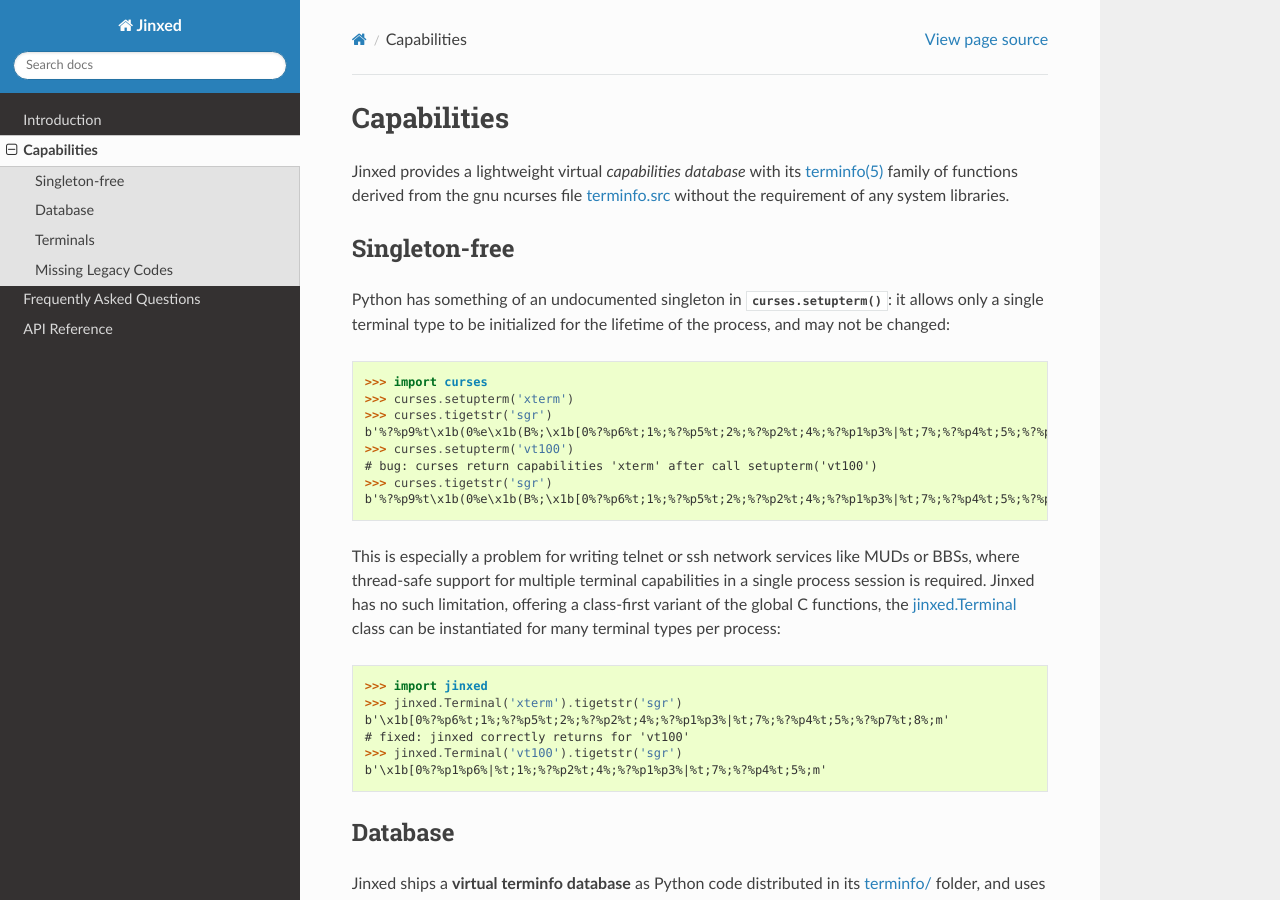
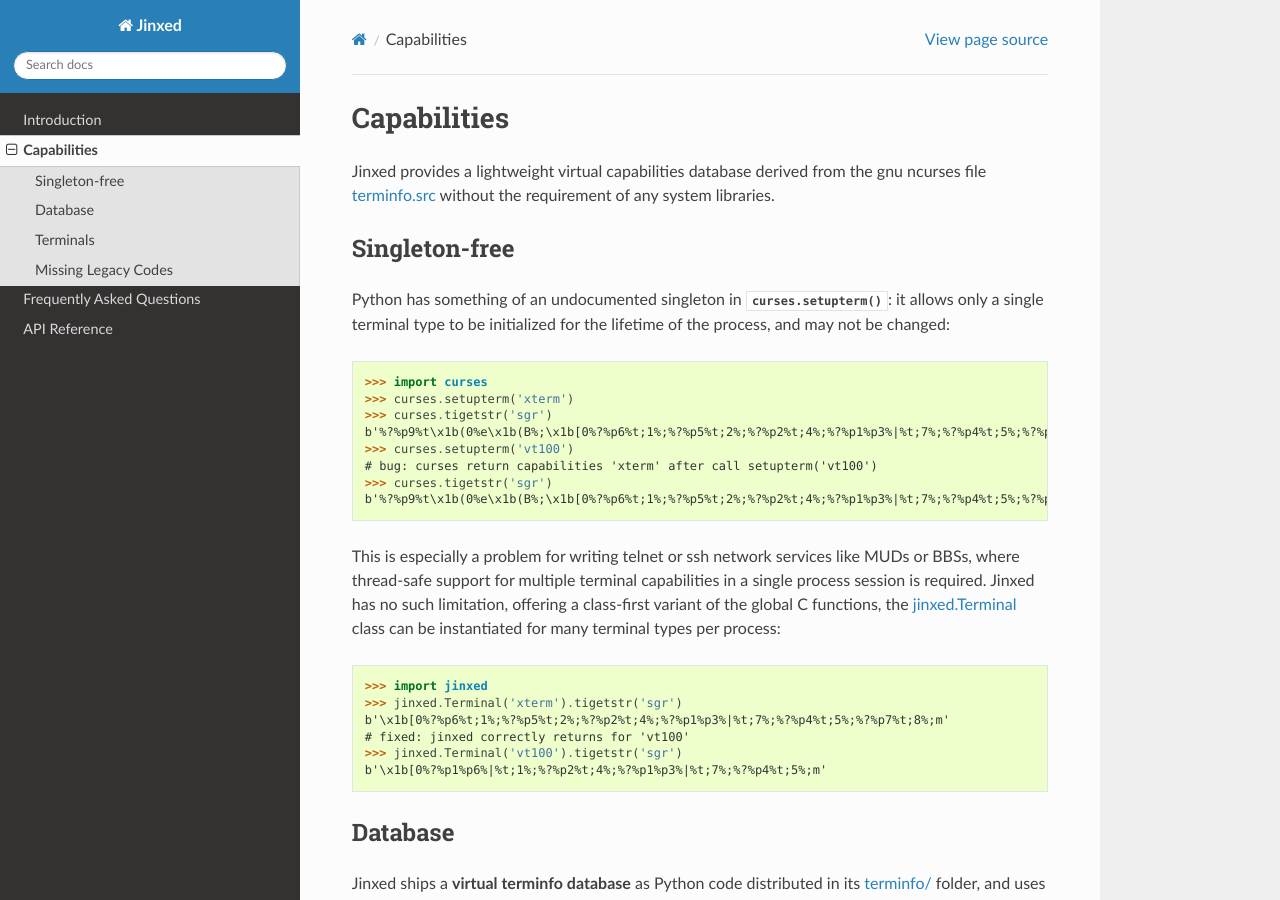
Before and after one commit to Rockhopper-Technologies/jinxed, a Sphinx documentation site: the page built from doc/capabilities.rst, in a window 1280 px wide and 900 px high. Built offline with Sphinx 7.4.7 and the Read the Docs theme 3.1.0, drawn with Linux system fonts in a browser that asks for light colours.

Commit message:
remove old links and stuff

```diff
--- a/doc/capabilities.rst
+++ b/doc/capabilities.rst
@@ -1,9 +1,8 @@
 Capabilities
 ============
 
-Jinxed provides a lightweight virtual `capabilities database` with its `terminfo(5)`_ family of
-functions derived from the gnu ncurses file `terminfo.src`_ without the requirement of any system
-libraries.
+Jinxed provides a lightweight virtual capabilities database derived from the gnu ncurses file
+`terminfo.src`_ without the requirement of any system libraries.
 
 Singleton-free
 --------------
```
Also changed, not shown: other parts of doc/capabilities.rst (+0 -1 lines).
